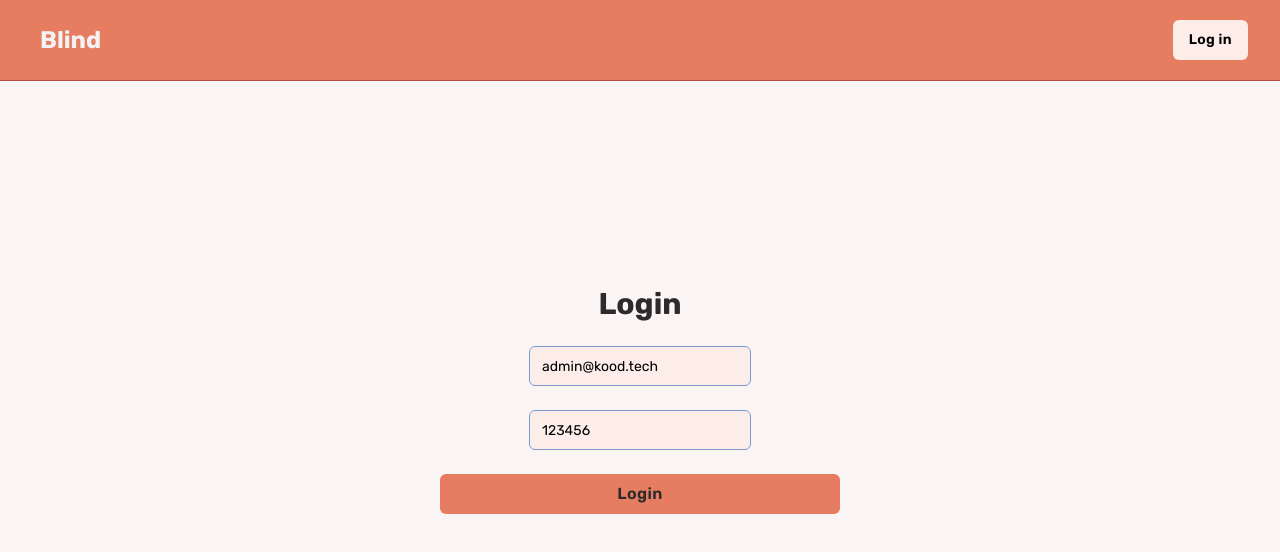
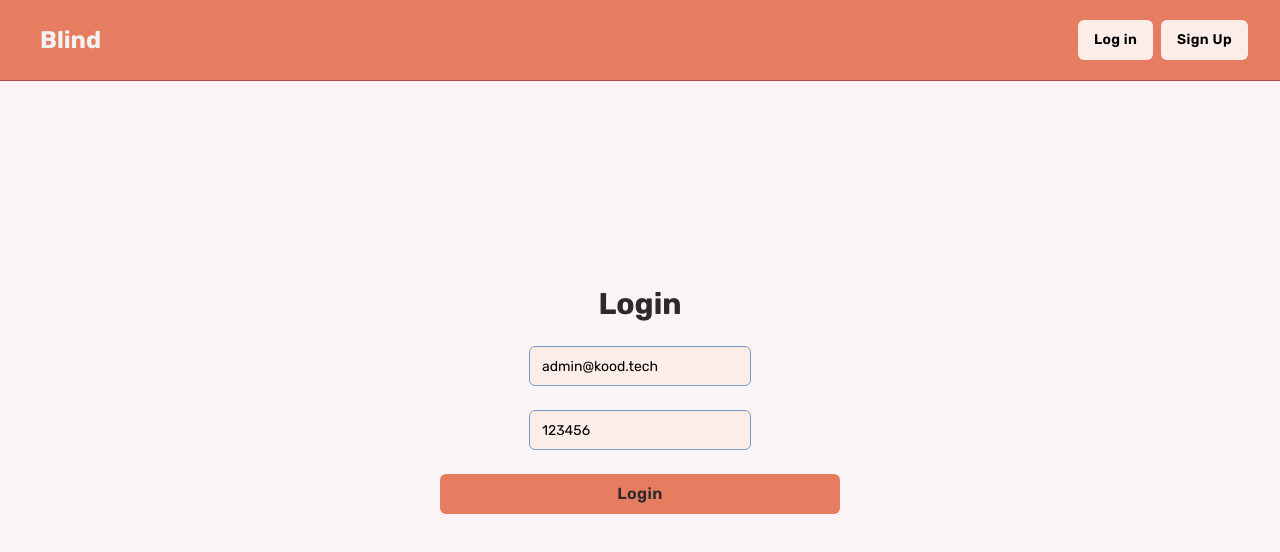
Before and after one commit to K444RU/match-me, a React (Vite) app in the folder front-end/: page /login in a window 1280 px wide. Shown: the top 552 px of the page. Built offline with nearby package versions, Linux system fonts and the light colour scheme.

Commit message:
feat: add Sign Up to nav

```diff
--- a/front-end/src/components/Navbar.tsx
+++ b/front-end/src/components/Navbar.tsx
@@ -18,7 +18,10 @@ const Navbar = () => {
             <div className="md:ml-auto">
               <div className="flex space-x-2">
                 {!user ? (
-                  <LinkButton to={'/login'} content={'Log in'} />
+                  <>
+                    <LinkButton to={'/login'} content={'Log in'} />
+                    <LinkButton to={'/register'} content={'Sign Up'} />
+                  </>
                 ) : (
                   <>
                     <LinkButton to={'/chats'} content={'Chats'} />
--- a/front-end/src/router/router.tsx
+++ b/front-end/src/router/router.tsx
@@ -11,6 +11,7 @@ import { AuthenticationGuard } from './components/AuthenticationGuard';
 import { useAuth } from '@/features/authentication/AuthContext';
 import { useEffect } from 'react';
 import LoginPage from '@/features/authentication/components/LoginPage';
+import RegisterPage from '@/features/authentication/components/RegisterPage';
 
 const LogoutPage = () => {
   const { user, logout } = useAuth();
@@ -35,6 +36,7 @@ export const routes = createRoutesFromElements(
     {/* Login page in case unauthenticated */}
     <Route element={<AuthenticationGuard guardType="unauthenticated" />}>
       <Route path="login" element={<LoginPage />} />
+      <Route path="register" element={<RegisterPage />} />
     </Route>
   </Route>
 );
```
